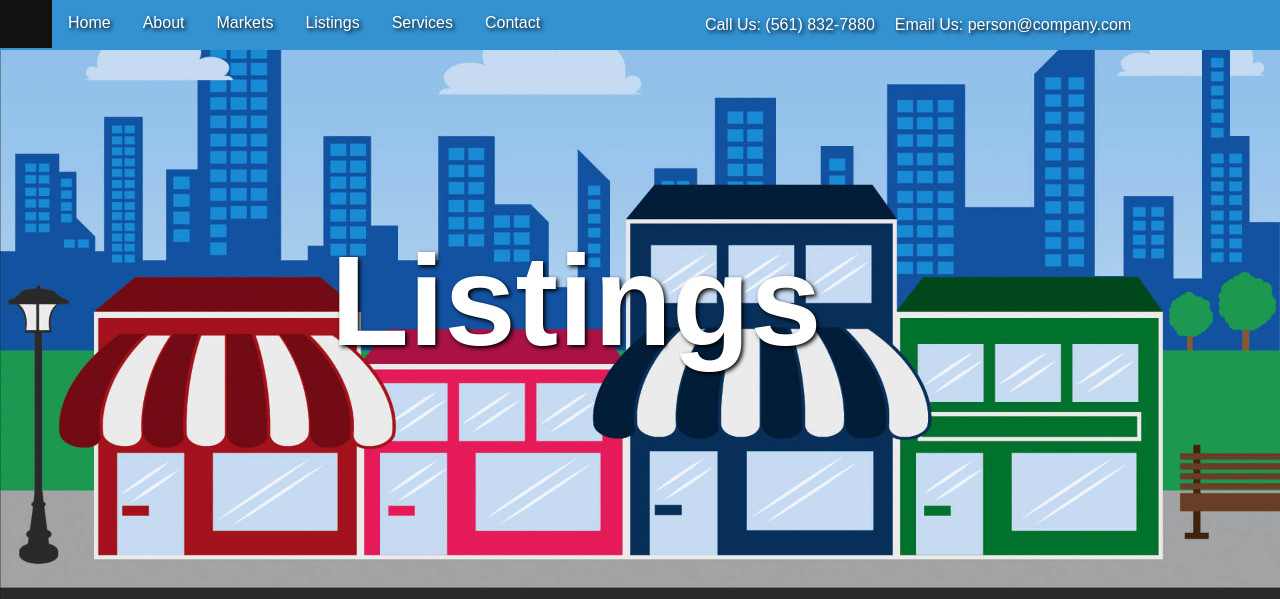
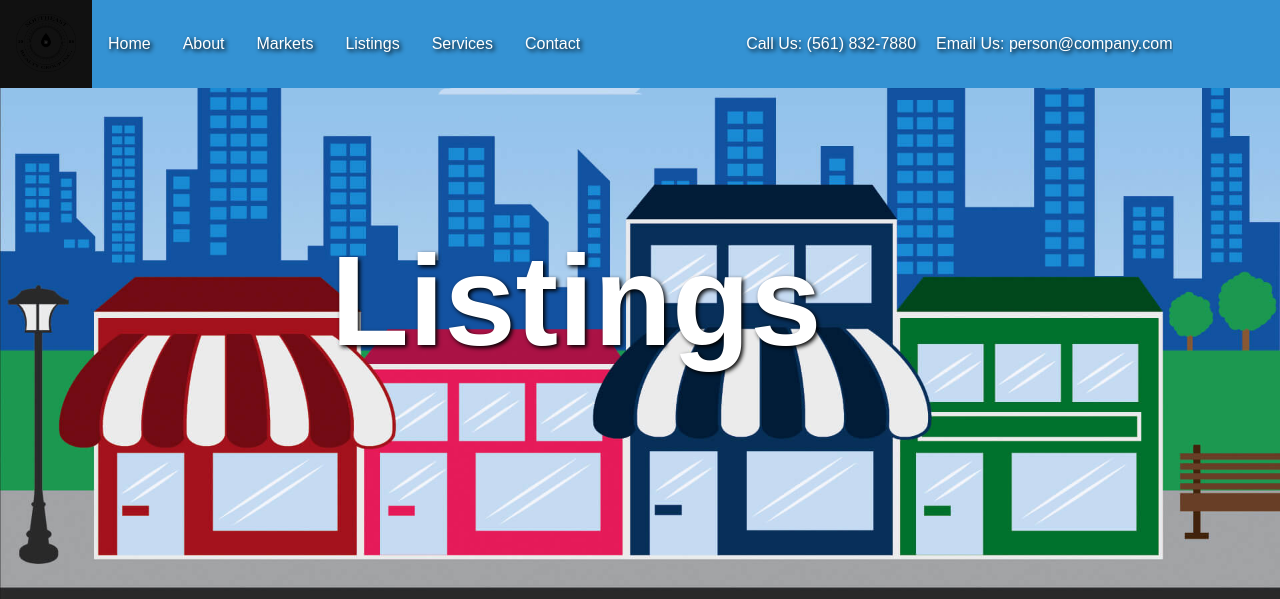
Before and after one commit to Jacobaallen/SErealty, a PHP site: page /listings.html in a window 1280 px wide. Shown: the top 599 px of the page. Run offline with PHP 8.4, Linux system fonts and the light colour scheme.

Commit message:
update to menu

```diff
--- a/listings.css
+++ b/listings.css
@@ -9,7 +9,7 @@ body {
   text-shadow: 2px 2px 4px #000000;
   color: white;
   display: flex;
-  justify-content: space-between;
+  align-items: center;
   width: 100%
 }
 
@@ -48,16 +48,21 @@ li a:hover {
   .navbar:not(.top-nav-collapse) {
     background: #3492D3 ;
   }
+  .logo {
+    height: 30px;
+    width: 30px;
+  }
 }
 
 .logo {
-  height: 20px;
-  width: 20px;
+  height: 60px;
+  width: 60px;
 }
 
 .contact-1 {
   display: flex;
   justify-content: space-between;
+  padding-left: 150px;
 }
 
 .phone-number {
@@ -91,7 +96,6 @@ li a:hover {
 }
 
 .cards-1 {
-  /* Add shadows to create the "card" effect */
   box-shadow: 0 4px 8px 0 rgba(0,0,0,0.2);
   transition: 0.3s;
   height: 450px;
@@ -103,18 +107,15 @@ li a:hover {
   margin-top: 5%;
 }
 
-/* On mouse-over, add a deeper shadow */
 .cards-1:hover {
   box-shadow: 0 8px 16px 0 rgba(0,0,0,0.2);
 }
 
-/* Add some padding inside the card container */
 .container {
   padding: 2px 16px;
 }
 
 .cards-2 {
-  /* Add shadows to create the "card" effect */
   box-shadow: 0 4px 8px 0 rgba(0,0,0,0.2);
   transition: 0.3s;
   height: 450px;
--- a/listings.html
+++ b/listings.html
@@ -18,12 +18,15 @@
   </head>
   <body>
     <nav class="navbar">
+          <ul>
+            <li>
+              <a class="logo" href="#home">
+                <img src="images/compass.png" width="60"/>
+              </a>
+            </li>
+          </ul>
           <ul class="navbar-nav">
             <div class="nav-blocks">
-              <li>
-                <a class="logo" href="index.html#home">
-                  <img src="images/compass.png"/>
-                </a>
               </li>
               <li>
                 <a class="nav-link" href="index.html">Home</a>
```
